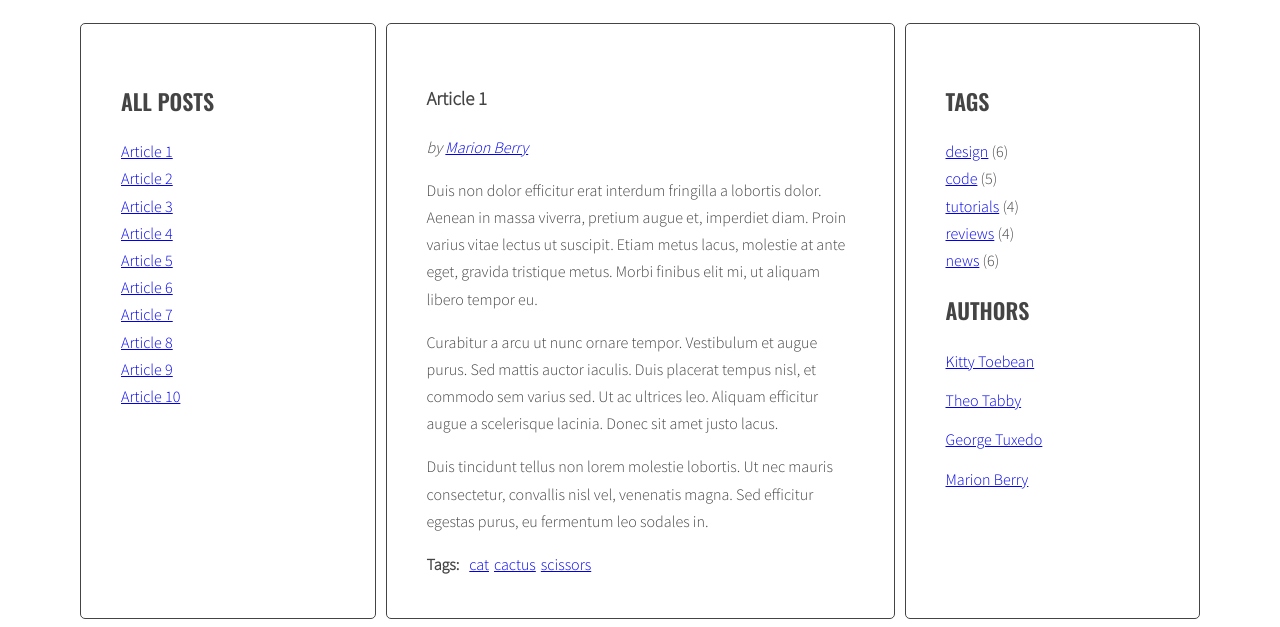
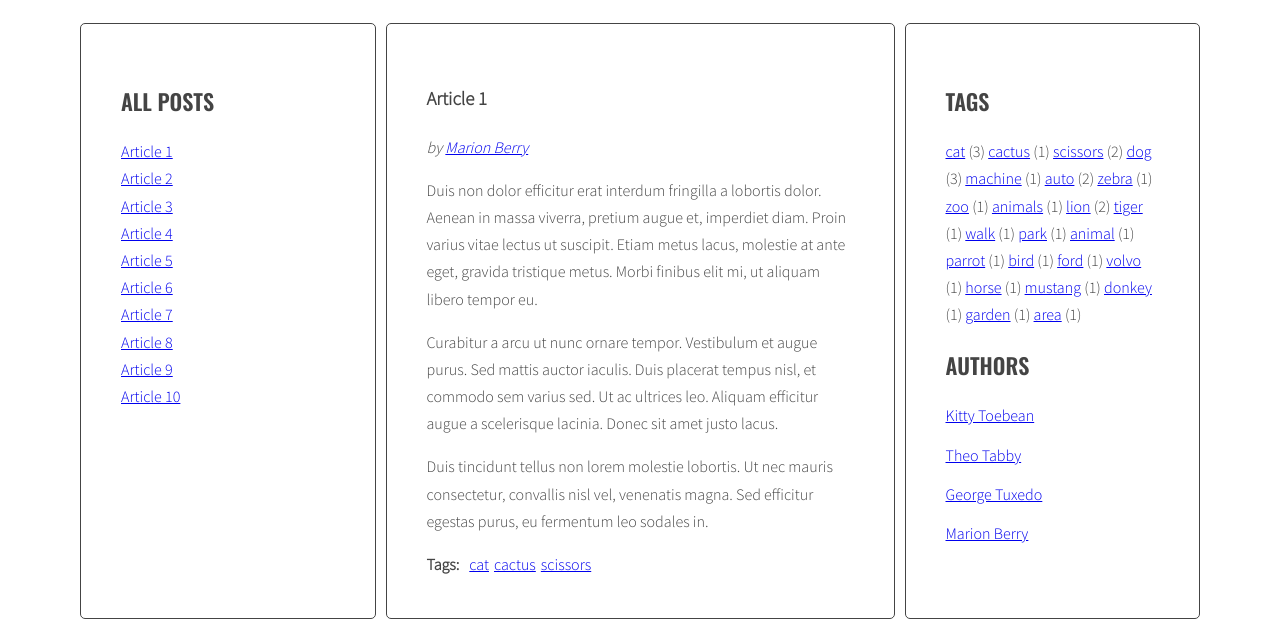
Before and after one commit to wojciechdlugosz/javascript-blog, a website: page index.html in a window 1280 px wide. Shown: the part 220-847 px from the top of the page. Drawn offline with nearby package versions, Linux system fonts and the light colour scheme.

Commit message:
Add cloud tags

```diff
--- a/index.html
+++ b/index.html
@@ -330,11 +330,6 @@
           <aside class="sidebar" aria-label="sidebar2">
             <h2 class="section-title">Tags</h2>
             <ul class="list tags">
-              <li><a href="#">design</a> <span>(6)</span></li>
-              <li><a href="#">code</a> <span>(5)</span></li>
-              <li><a href="#">tutorials</a> <span>(4)</span></li>
-              <li><a href="#">reviews</a> <span>(4)</span></li>
-              <li><a href="#">news</a> <span>(6)</span></li>
             </ul>
             <h2 class="section-title">Authors</h2>
             <ul class="list authors">
--- a/js/script.js
+++ b/js/script.js
@@ -4,7 +4,8 @@ const optArticleSelector = '.post',
   optTitleSelector = '.post-title',
   optTitleListSelector = '.titles',
   optArticleTagsSelector = '.post-tags .list',
-  optArticleAuthorSelector = '.post-author';
+  optArticleAuthorSelector = '.post-author',
+  optTagsListSelector = '.tags.list';
 
 function generateTitleLinks(customSelector = ''){
 
@@ -92,7 +93,14 @@ generateTitleLinks();
 
 // ... ///
 
+function calculateTagsParams(tags){
+
+}
+
 function generateTags(){
+
+  /* [NEW] create a new variable allTags with an empty object */
+  let allTags = {};
 
   /* find all articles */
   const articles = document.querySelectorAll(optArticleSelector);
@@ -121,6 +129,14 @@ function generateTags(){
       /* add generated code to HTML variable */
       html = html + linkHTML;
 
+      /* [NEW] check if this link is NOT already in allTags */
+      if(!allTags[tag]) {
+        /* [NEW] add tag to allTags object */
+        allTags[tag] = 1;
+      } else {
+        allTags[tag]++;
+      }
+
     /* END LOOP: for each tag */
     }
 
@@ -129,6 +145,25 @@ function generateTags(){
 
   /* END LOOP: for every article: */
   }
+
+  /* [NEW] find list of tags in right column */
+  const tagList = document.querySelector(optTagsListSelector);
+
+  const tagsParams = calculateTagsParams(allTags);
+  console.log('tagsParams:', tagsParams);
+
+  /* [NEW] create variable for all links HTML code */
+  let allTagsHTML = '';
+
+  /* [NEW] START LOOP: for each tag in allTags: */
+  for(let tag in allTags){
+    /* [NEW] generate code of a link and add it to allTagsHTML */
+    allTagsHTML += '<a href="#tag-' + tag + '">' + tag + '</a>' + ' (' + allTags[tag] + ') ';
+  }
+  /* [NEW] END LOOP: for each tag in allTags: */
+
+  /*[NEW] add HTML from allTagsHTML to tagList */
+  tagList.innerHTML = allTagsHTML;
 
 }
 
```
